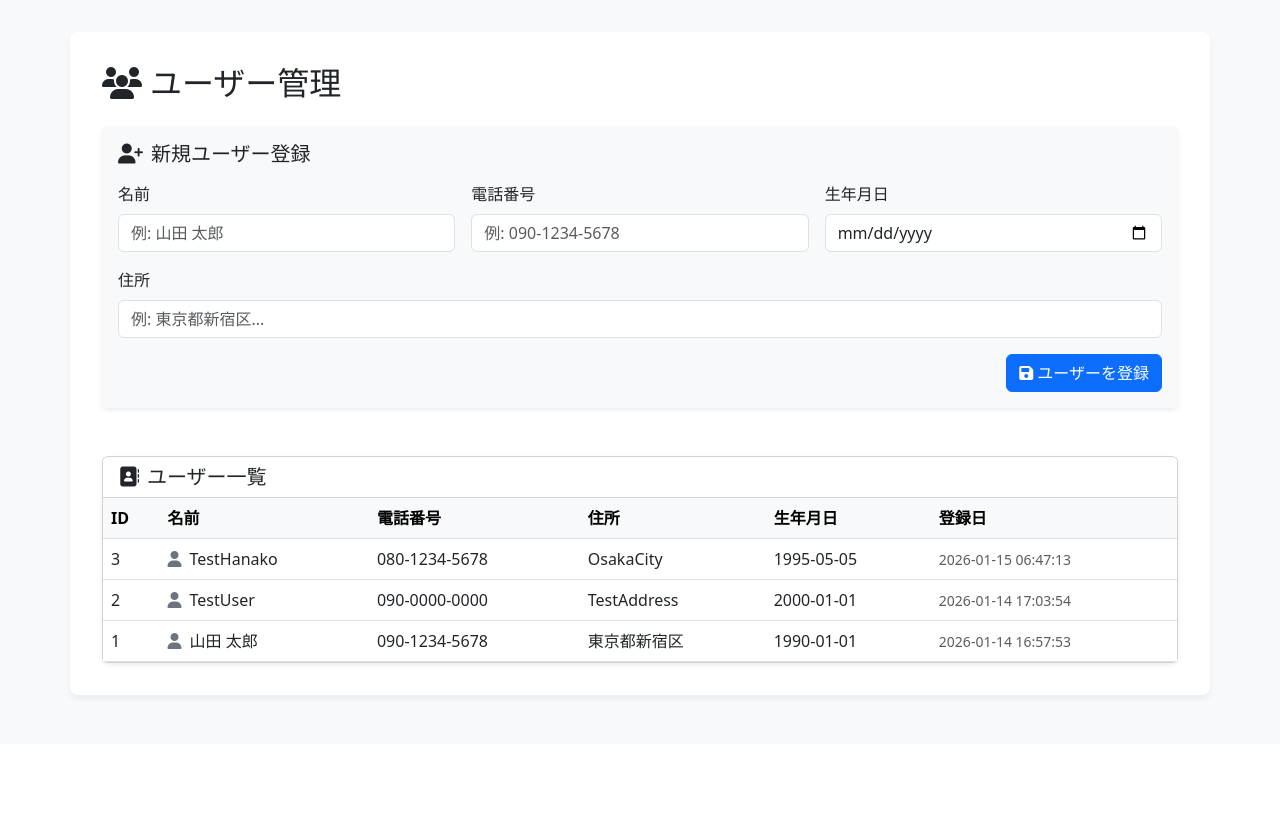
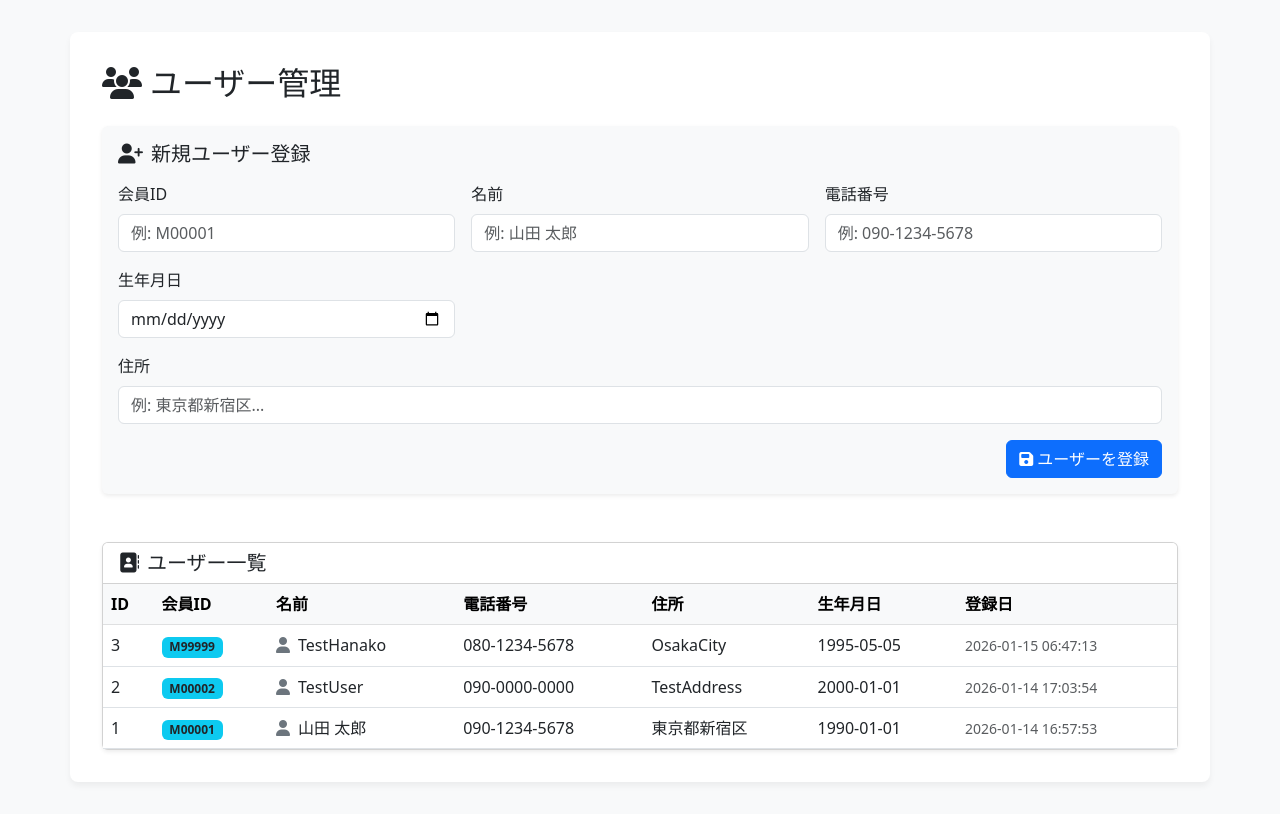
Before and after one commit to 2442044/database, a Flask app: page /users in a window 1280 px wide. Shown: the part 56-870 px from the top of the page. Before the commit the page ends 755 px from the top, so only its background shows below. Run offline with Flask 3, Linux system fonts and the light colour scheme; data comes from the database, SQL or seed files in the repository; both versions use the stored data as it was after the commit.

Commit message:
Add member_code functionality

```diff
--- a/app.py
+++ b/app.py
@@ -117,13 +117,14 @@ def add_dvd():
 def users():
     conn = get_db_connection()
     if request.method == 'POST':
+        member_code = request.form['member_code']
         name = request.form['name']
         address = request.form['address']
         phone = request.form['phone']
         birth_date = request.form['birth_date']
         try:
-            conn.execute('INSERT INTO users (name, address, phone, birth_date) VALUES (?, ?, ?, ?)',
-                         (name, address, phone, birth_date))
+            conn.execute('INSERT INTO users (name, address, phone, birth_date, member_code) VALUES (?, ?, ?, ?, ?)',
+                         (name, address, phone, birth_date, member_code))
             conn.commit()
             flash('ユーザーを登録しました。', 'success')
         except Exception as e:
@@ -137,7 +138,7 @@ def users():
 @app.route('/rental')
 def rental_page():
     conn = get_db_connection()
-    users = conn.execute('SELECT user_id, name FROM users').fetchall()
+    users = conn.execute('SELECT user_id, name, member_code FROM users').fetchall()
     # 在庫があるDVDのみ表示
     dvds = conn.execute('SELECT dvd_id, title FROM dvds WHERE stock_count > 0').fetchall()
     # 貸出中のもの
--- a/init_db.py
+++ b/init_db.py
@@ -19,6 +19,7 @@ def init_db():
     cursor.execute('''
     CREATE TABLE IF NOT EXISTS users (
         user_id INTEGER PRIMARY KEY AUTOINCREMENT,
+        member_code TEXT UNIQUE,
         name TEXT NOT NULL,
         address TEXT NOT NULL,
         phone TEXT UNIQUE NOT NULL,
@@ -67,7 +68,7 @@ def init_db():
     if cursor.fetchone()[0] == 0:
         cursor.execute("INSERT INTO dvds (title, genre_id, stock_count, storage_location) VALUES ('Inception', 4, 5, 'A-1')")
         cursor.execute("INSERT INTO dvds (title, genre_id, stock_count, storage_location) VALUES ('The Dark Knight', 1, 3, 'A-2')")
-        cursor.execute("INSERT INTO users (name, address, phone, birth_date) VALUES ('山田 太郎', '東京都新宿区', '090-1234-5678', '1990-01-01')")
+        cursor.execute("INSERT INTO users (name, address, phone, birth_date, member_code) VALUES ('山田 太郎', '東京都新宿区', '090-1234-5678', '1990-01-01', 'M00001')")
 
     conn.commit()
     conn.close()
--- a/templates/rental.html
+++ b/templates/rental.html
@@ -19,7 +19,7 @@
                         </div>
                         <datalist id="user_list">
                             {% for user in users %}
-                            <option value="{{ user.name }} [ID:{{ user.user_id }}]"></option>
+                            <option value="{{ user.name }} ({{ user.member_code }}) [ID:{{ user.user_id }}]"></option>
                             {% endfor %}
                         </datalist>
                         <input type="hidden" id="user_id" name="user_id" required>
--- a/templates/users.html
+++ b/templates/users.html
@@ -6,6 +6,10 @@
     <div class="card-body">
         <h3 class="card-title h5 mb-3"><i class="fas fa-user-plus me-2"></i>新規ユーザー登録</h3>
         <form action="{{ url_for('users') }}" method="post" class="row g-3">
+            <div class="col-md-4">
+                <label for="member_code" class="form-label">会員ID</label>
+                <input type="text" id="member_code" name="member_code" class="form-control" required placeholder="例: M00001">
+            </div>
             <div class="col-md-4">
                 <label for="name" class="form-label">名前</label>
                 <input type="text" id="name" name="name" class="form-control" required placeholder="例: 山田 太郎">
@@ -39,6 +43,7 @@
                 <thead class="table-light">
                     <tr>
                         <th>ID</th>
+                        <th>会員ID</th>
                         <th>名前</th>
                         <th>電話番号</th>
                         <th>住所</th>
@@ -50,6 +55,7 @@
                     {% for user in users %}
                     <tr>
                         <td>{{ user.user_id }}</td>
+                        <td><span class="badge bg-info text-dark">{{ user.member_code or '-' }}</span></td>
                         <td><i class="fas fa-user me-2 text-secondary"></i>{{ user.name }}</td>
                         <td>{{ user.phone }}</td>
                         <td>{{ user.address }}</td>
```
Also changed, not shown: dvd_rental.db, 1 other file.
